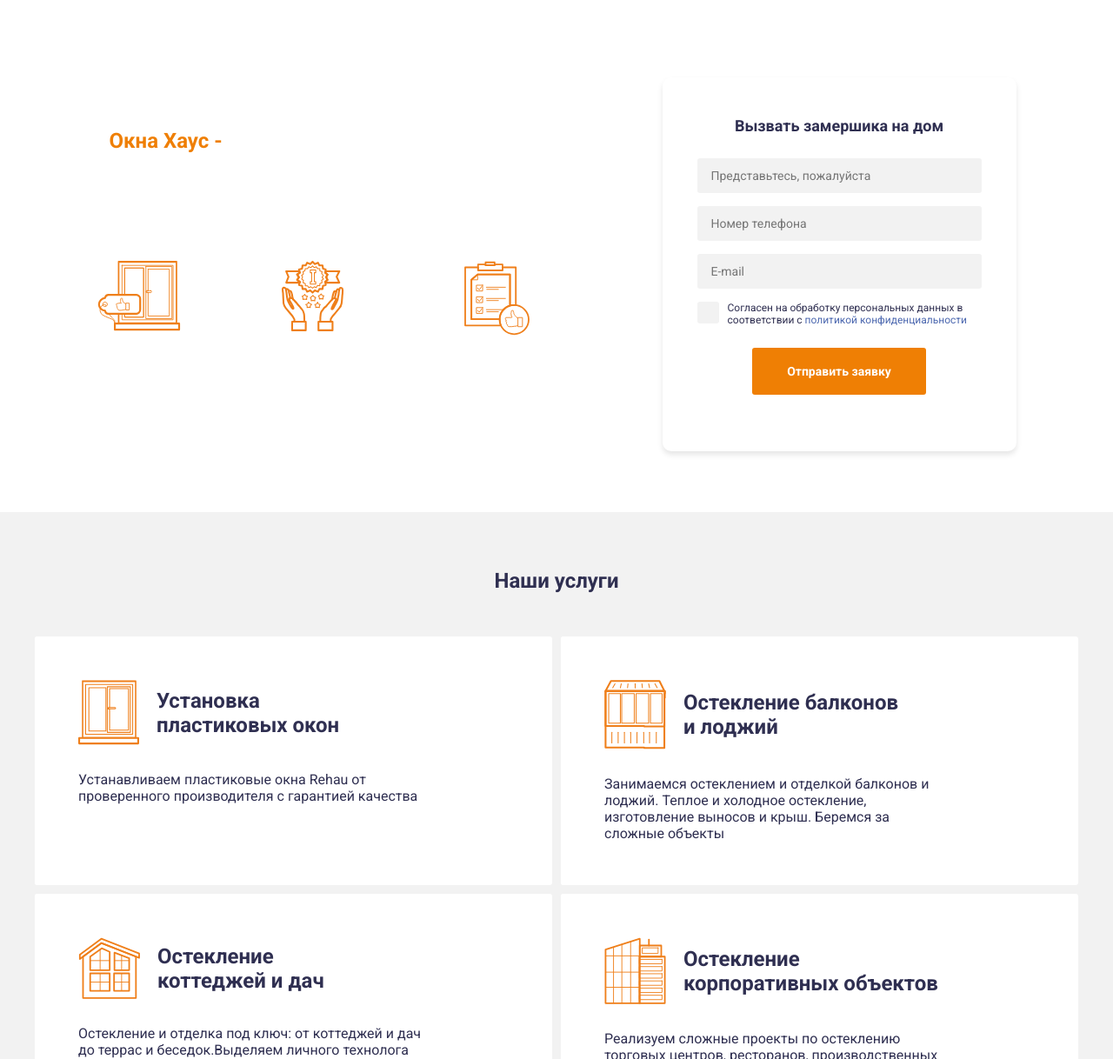
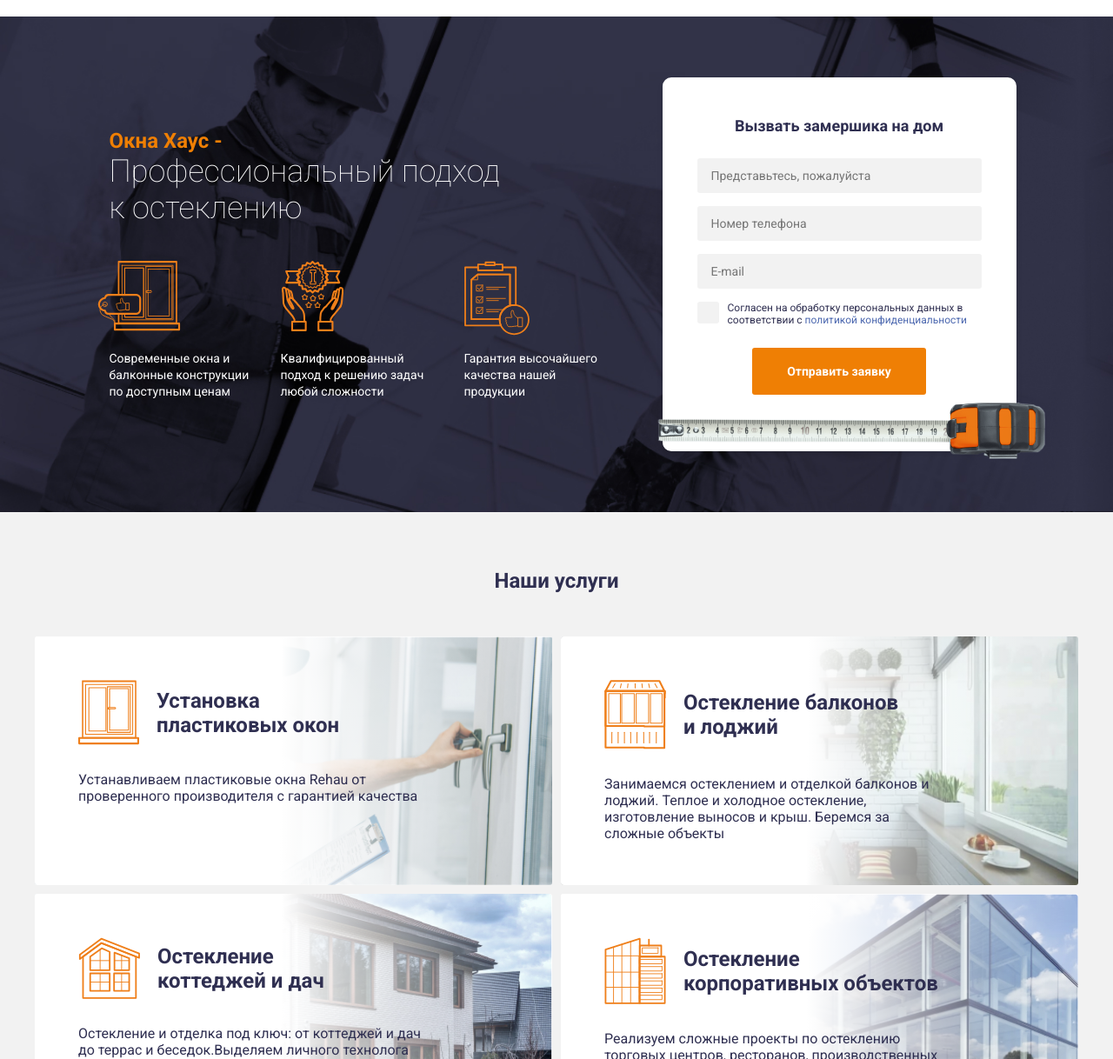
Before and after one commit to iva891/window, a plain HTML site: page index.html in a window 1280 px wide. Shown: the part 82-1300 px from the top of the page at 87% size. Drawn offline with Linux system fonts and the light colour scheme.

Commit message:
Update style.css

```diff
--- a/css/style.css
+++ b/css/style.css
@@ -228,7 +228,7 @@ summary {
   bottom: -10px;
   width: 500px;
   height: 70px;
-  background-image: url(./images/main/imgRuler.png);
+  background-image: url(../images/main/imgRuler.png);
   background-repeat: no-repeat;
 }
 .form__title {
@@ -345,7 +345,7 @@ summary {
   display: none;
   width: 56px;
   height: 35px;
-  background: url(./images/header/burger.svg) no-repeat #ffffff;
+  background: url(../images/header/burger.svg) no-repeat #ffffff;
   background-size: cover;
 }
 
@@ -372,7 +372,7 @@ summary {
 }
 .main {
   padding: 70px 0;
-  background: url(./images/main/imgMain.jpg) no-repeat #ffffff;
+  background: url(../images/main/imgMain.jpg) no-repeat #ffffff;
   background-size: cover;
 }
 .main__content {
@@ -451,19 +451,19 @@ summary {
   cursor: pointer;
 }
 .services__bcg-window {
-  background: url(./images/services/imgWindow.jpg) no-repeat #ffffff;
+  background: url(../images/services/imgWindow.jpg) no-repeat #ffffff;
   background-size: cover;
 }
 .services__bcg-balcony {
-  background: url(./images/services/imgBalcony.jpg) no-repeat #ffffff;
+  background: url(../images/services/imgBalcony.jpg) no-repeat #ffffff;
   background-size: cover;
 }
 .services__bcg-cottages {
-  background: url(./images/services/imgCottages.jpg) no-repeat #ffffff;
+  background: url(../images/services/imgCottages.jpg) no-repeat #ffffff;
   background-size: cover;
 }
 .services__bcg-building {
-  background: url(./images/services/imgBuilding.jpg) no-repeat #ffffff;
+  background: url(../images/services/imgBuilding.jpg) no-repeat #ffffff;
   background-size: cover;
 }
 .services__card-top {
```
